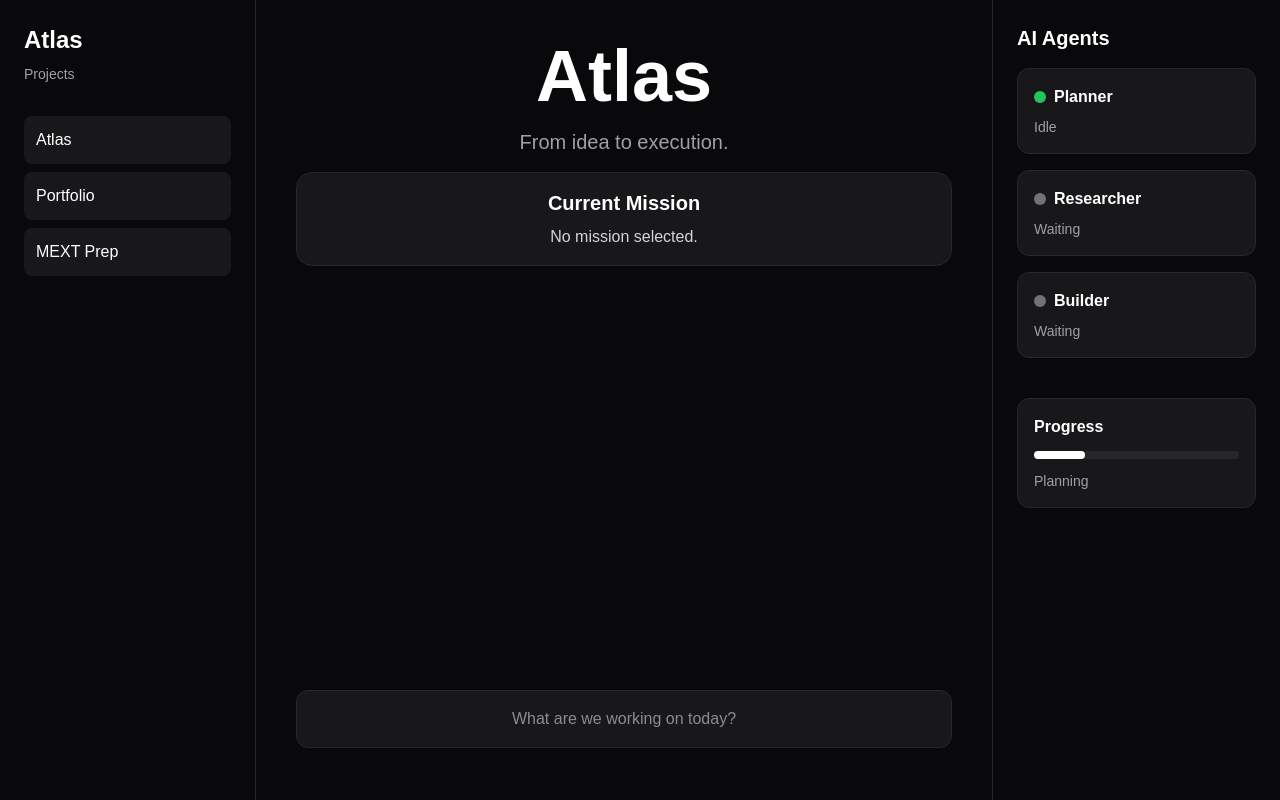
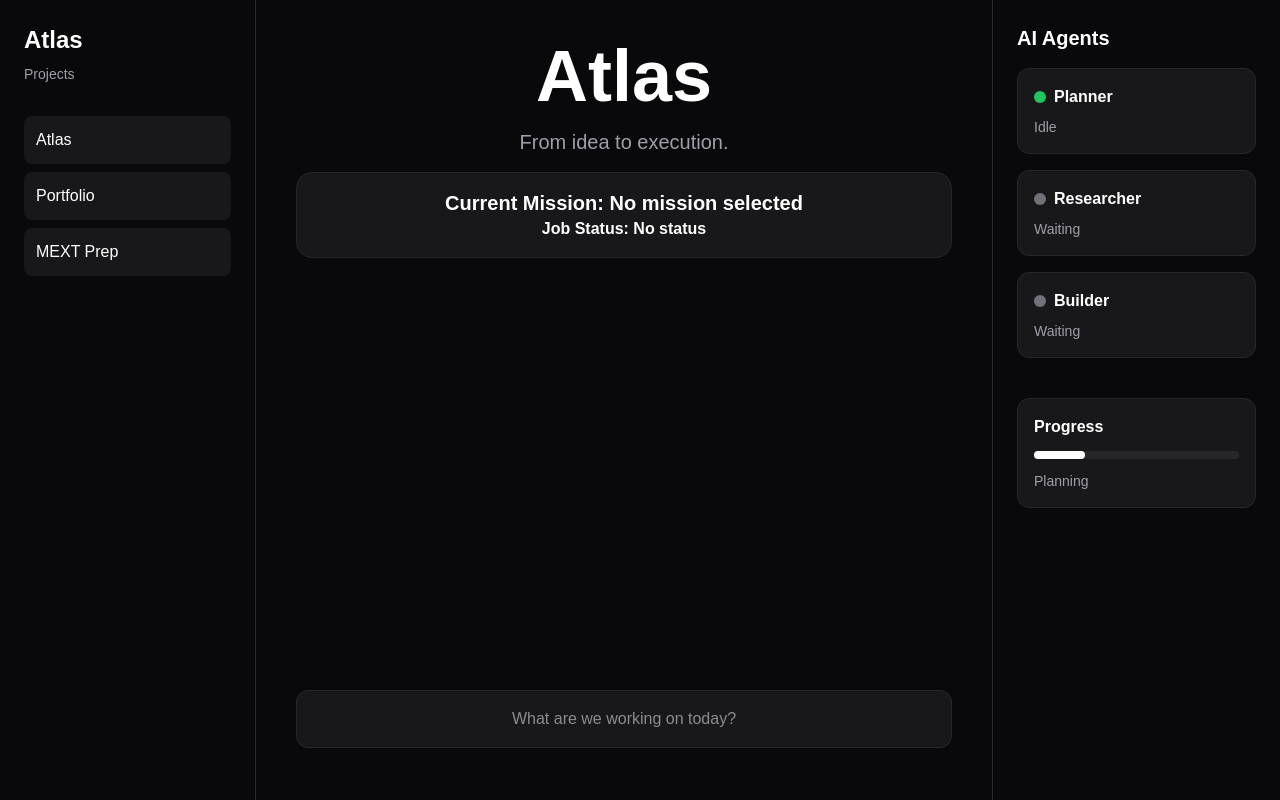
Before and after one commit to SuryanshSingh123/Project-Atlas, a Next.js app in the folder frontend/: page / in a window 1280 px wide. Built offline with nearby package versions, Linux system fonts and the light colour scheme.

Commit message:
feat(workspace): display mission and job status

```diff
--- a/frontend/app/components/MissionCard.tsx
+++ b/frontend/app/components/MissionCard.tsx
@@ -1,19 +1,20 @@
 interface MissionCardProps {
   mission: string;
+  status: string;
+  jobID: string;
 }
 
 export default function MissionCard({
-  mission,
+  mission,status,jobID
 }: MissionCardProps) {
   return (
     <div className="mt-4 w-full max-w-8xl rounded-2xl border border-zinc-800 bg-zinc-900 p-4">
       <h2 className="text-xl font-semibold">
-        Current Mission
+        Current Mission: {mission || "No mission selected"}
       </h2>
-
-      <p className="mt-2 text-zinc-300">
-        {mission || "No mission selected."}
-      </p>
+      <h2 className="text-x1 font-semibold">
+        Job Status: {status || "No status"}
+      </h2>
     </div>
   );
 }
--- a/frontend/app/components/Workspace.tsx
+++ b/frontend/app/components/Workspace.tsx
@@ -30,17 +30,25 @@ export default function Workspace() {
 
   console.log(data);
   setCurrentMission(prompt);
+  setCurrentJobId(data.jobId);
+  setJobStatus(data.status);
   setPrompt("");
 }
   const [prompt, setPrompt] = useState("");
   const [currentMission, setCurrentMission] = useState("");
 
+  const [currentJobId, setCurrentJobId] = useState("");
+  const [jobStatus, setJobStatus] = useState("");
   return (
     <section className="flex flex-1 flex-col p-10">
       <Header />
 
       <div className="text-center">
-        <MissionCard mission={currentMission} />
+        <MissionCard
+        mission={currentMission}
+        status={jobStatus}
+        jobID={currentJobId}
+        />
       </div>
 
       <div className="mt-auto mb-1">
```
